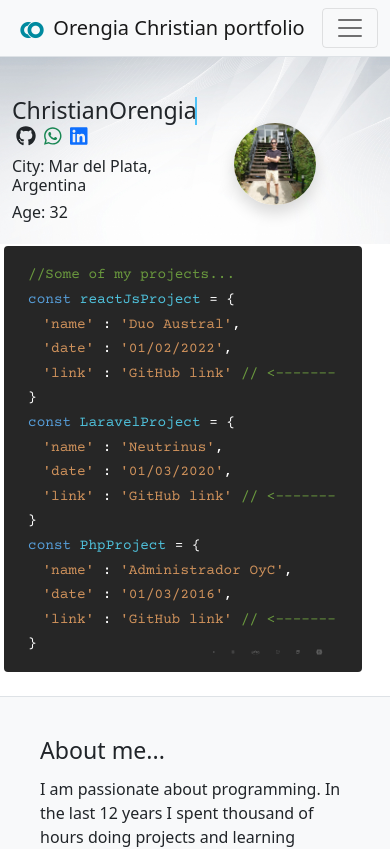
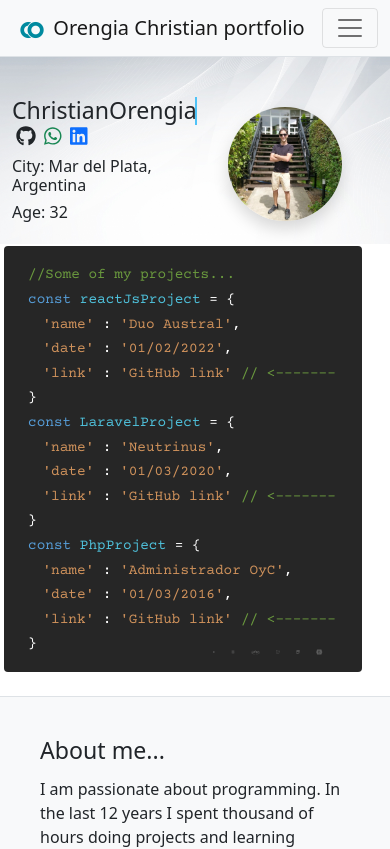
Before and after one commit to mxchristian17/portfolio, a React (Create React App) app: page / in a window 390 px wide. Shown: the top 849 px of the page. Built offline with nearby package versions, Linux system fonts and the light colour scheme.

Commit message:
profile img size fixed

```diff
--- a/src/Components/Profile/Profile.js
+++ b/src/Components/Profile/Profile.js
@@ -10,8 +10,8 @@ const Profile = (props) => {
     <div className="col-md-6 col-lg-4 text-center px-2 py-3 d-flex align-items-center">
       <div className="row d-flex align-items-center w-100">
 
-        <div className="col d-md-none text-start text-sm-center"><ProfileData /></div>
-          <div className="col">
+        <div className="col-8 d-md-none text-start text-sm-center"><ProfileData /></div>
+        <div className="col-4 col-md-12 p-0 p-sm-4">
 
           {loading && <div className="d-flex justify-content-center text-success">
             <div className="spinner-border m-auto" role="status">
@@ -19,7 +19,7 @@ const Profile = (props) => {
             </div>
           </div>}
 
-          <img onLoad={() => setLoading(false)} src="/images/CEO.png" className={loading ? "d-none" :  "w-75 align-middle rounded-circle shadow"} alt="avatar" />
+          <img onLoad={() => setLoading(false)} src="/images/CEO.png" className={loading ? "d-none" :  "w-100 align-middle rounded-circle shadow"} alt="avatar" />
           <div className="d-none d-md-block pt-2"><ProfileData /></div>
         </div>
 
```
